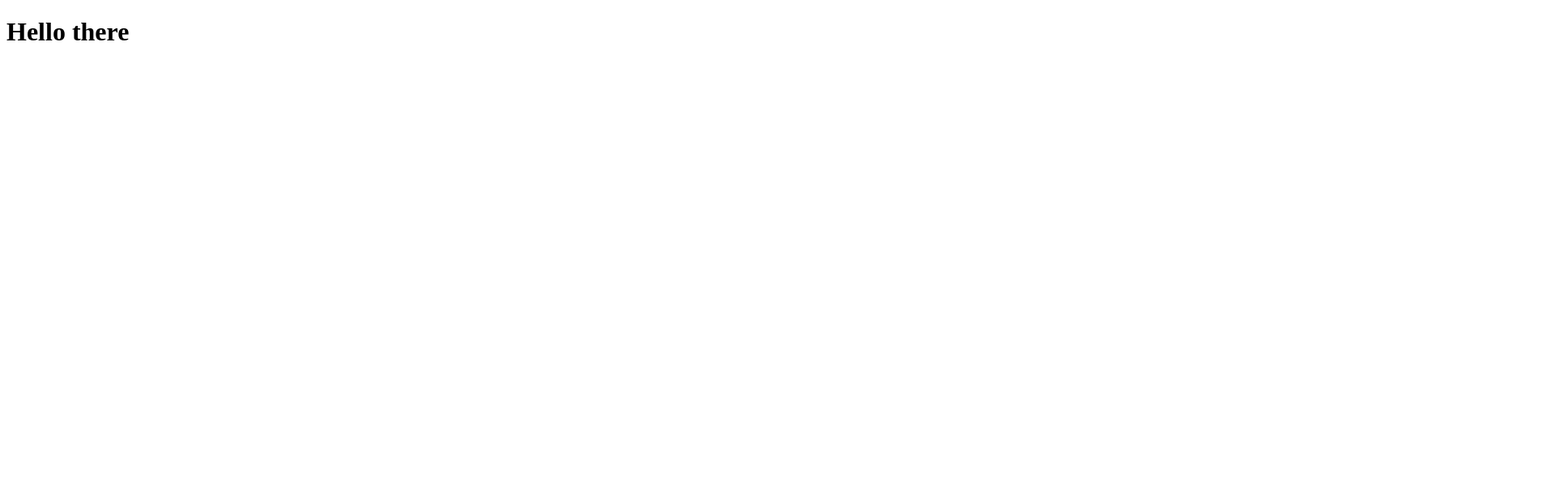
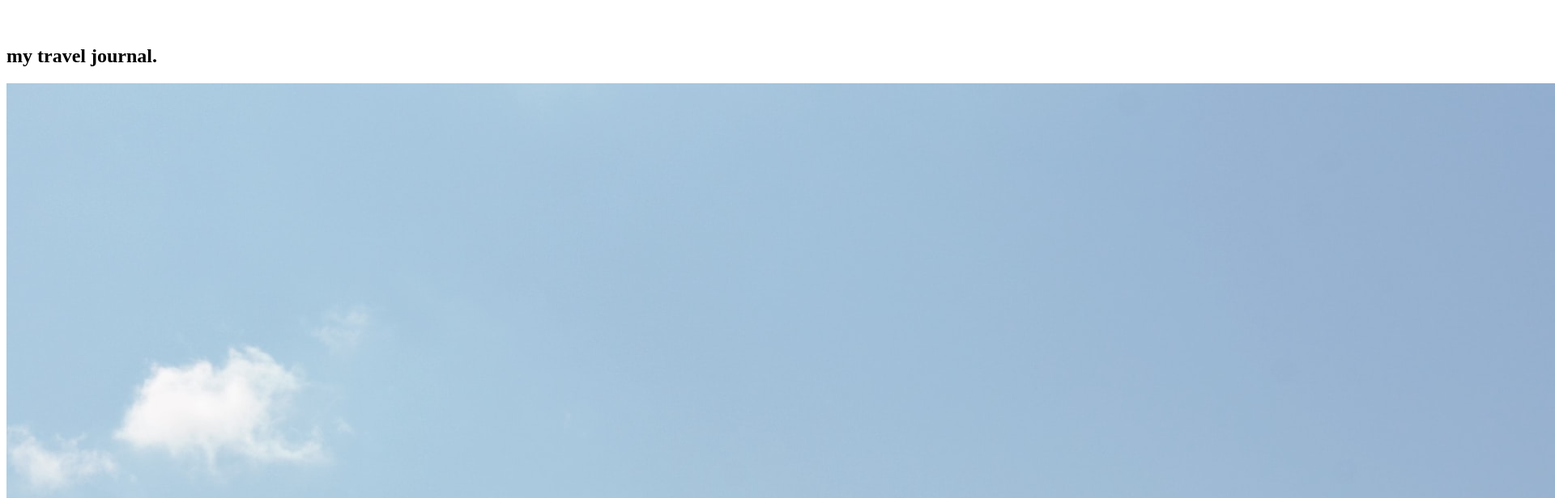
Before and after one commit to souravsgithub/react-projects-learning, a React (Vite) app in the folder travel-journal/: page / in a window 1280 px wide. Shown: the top 616 px of the page at 81% size, 1920 px wide, since content can reach past the window. Built offline with nearby package versions, Linux system fonts and the light colour scheme.

Commit message:
wrote jsx for one place

```diff
--- a/travel-journal/index.html
+++ b/travel-journal/index.html
@@ -2,7 +2,6 @@
 <html lang="en">
   <head>
     <meta charset="UTF-8" />
-    <link rel="icon" type="image/svg+xml" href="/vite.svg" />
     <meta name="viewport" content="width=device-width, initial-scale=1.0" />
     <title>Travel Journal</title>
   </head>
--- a/travel-journal/src/App.jsx
+++ b/travel-journal/src/App.jsx
@@ -1,3 +1,11 @@
+import Header from "./components/Header";
+import Travelled from "./components/Travelled";
+
 export default function App() {
-  return <h1>Hello there</h1>;
+  return (
+    <>
+      <Header />
+      <Travelled />
+    </>
+  );
 }
--- /dev/null
+++ b/travel-journal/src/components/Header.jsx
@@ -0,0 +1,12 @@
+import brand from "/images/brand.png";
+
+export default function Header() {
+    return(
+        <header>
+            <nav>
+                <img src={brand} alt="earth-logo"/>
+                <h1>my travel journal.</h1>
+            </nav>
+        </header>
+    );
+}
--- /dev/null
+++ b/travel-journal/src/components/Travelled.jsx
@@ -0,0 +1,34 @@
+import locationLogo from "/images/location.png";
+import japanImg from "/images/japan.jpg";
+
+export default function Travelled() {
+  return (
+    <section className="travelled-card">
+      <div className="travelled-img-container">
+        <img
+          src={japanImg}
+          alt="image of a mountain"
+          className="travelled-img"
+        />
+      </div>
+      <div className="travelled-info-container">
+        <div className="location-info-container">
+          <img
+            src={locationLogo}
+            className="location-logo"
+            alt="location-logo"
+          />
+          <span>JAPAN</span>
+          <a href="#">View on Google Maps</a>
+        </div>
+        <h2>Mountain Fuji</h2>
+        <h3>12 Jan, 2021 - 24 Jan, 2021</h3>
+        <p>
+          Mount Fuji is the tallest mountain in Japan, standing at 3,776 meters
+          (12,380 feet). Mount Fuji is the single most popular tourist site in
+          Japan, for both Japanese and foreign tourists.
+        </p>
+      </div>
+    </section>
+  );
+}
```
